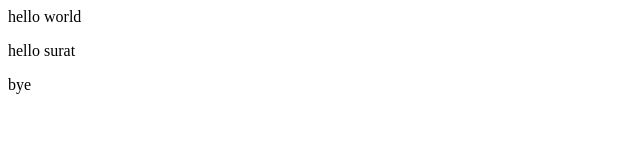
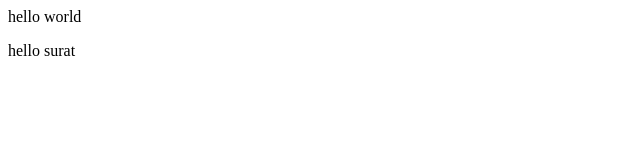
Before and after one commit to mukeshms21/myfirstrepositry, a plain HTML site: page index.html in a window 1280 px wide. Shown: the full height of the page, 0-640 px from the left. Drawn offline with Linux system fonts and the light colour scheme.

Commit message:
commit all again throug feature

```diff
--- a/index.html
+++ b/index.html
@@ -5,6 +5,6 @@
     <body>
         <p>hello world</p>
         <p>hello surat</p>
-        <p>bye</p>
+
     </body>
 </html>
```
